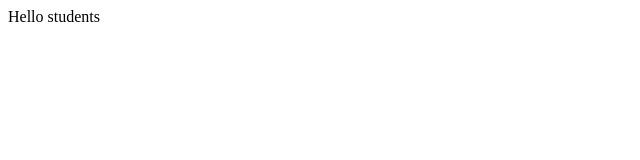
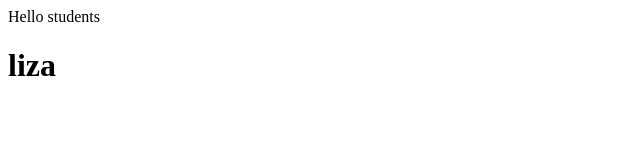
Before and after one commit to lizakhan90/commands, a plain HTML site: page index.html in a window 1280 px wide. Shown: the full height of the page, 0-640 px from the left. Drawn offline with Linux system fonts and the light colour scheme.

Commit message:
added a new line

```diff
--- a/index.html
+++ b/index.html
@@ -1 +1,2 @@
 <p>Hello students</p>
+<h1>liza</h1>
```
